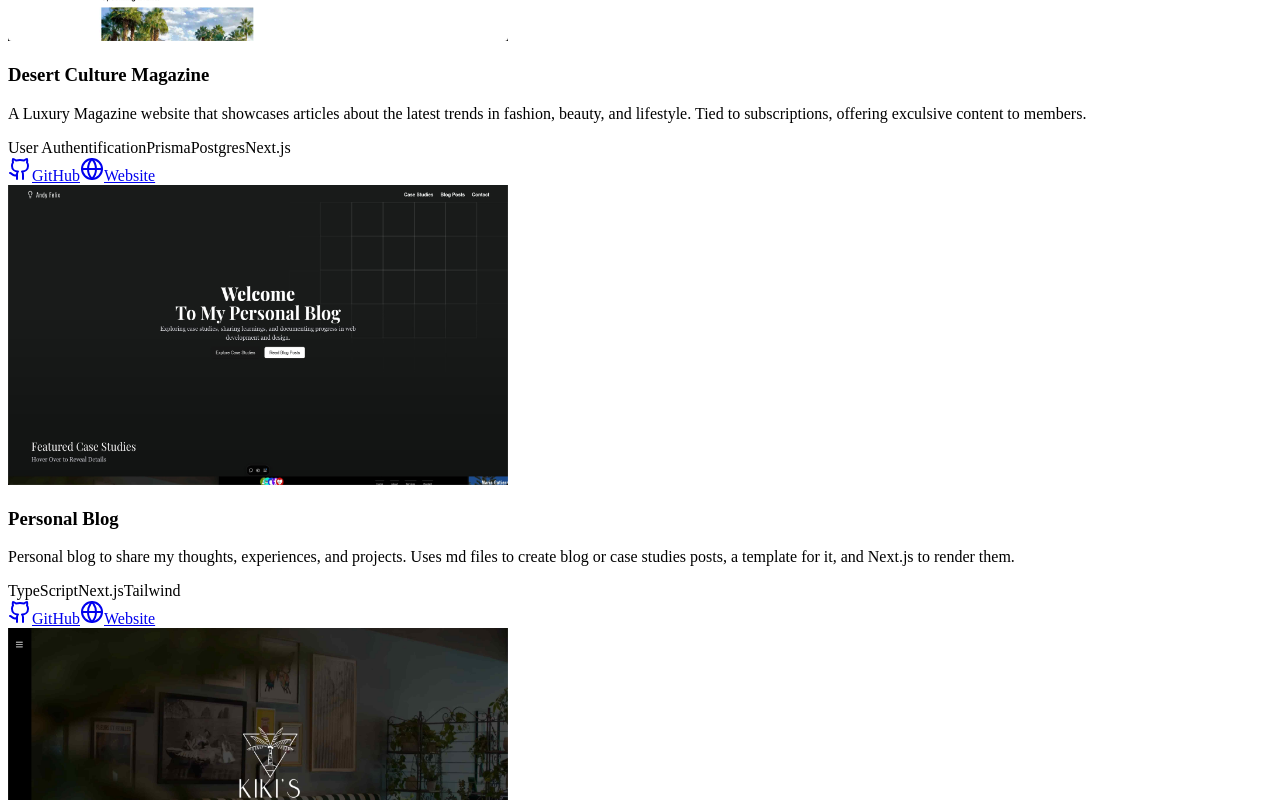
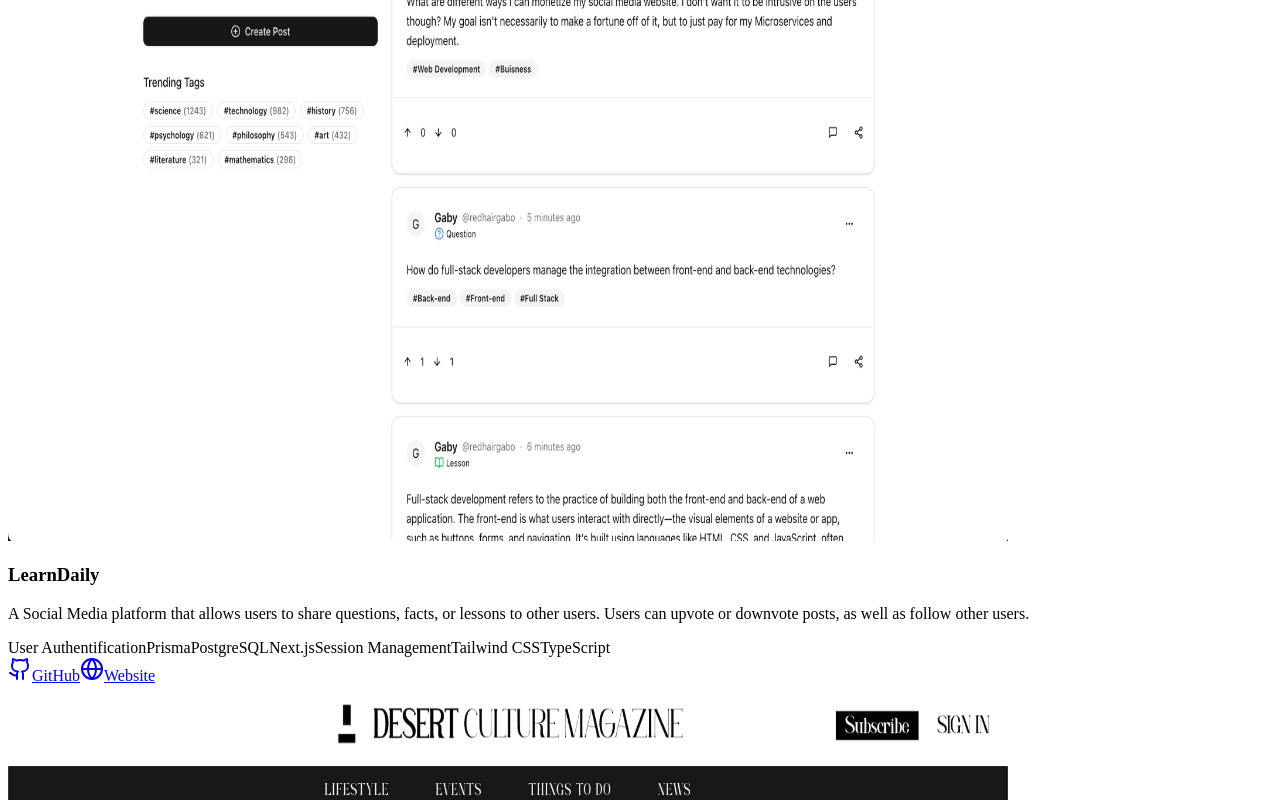
Before and after one commit to BabyDell/resume-website, a Next.js app: page / in a window 1280 px wide. Shown: the part 920-1720 px from the top of the page. Built offline with nearby package versions, Linux system fonts and the light colour scheme.

Commit message:
added project

```diff
--- a/src/components/Projects.tsx
+++ b/src/components/Projects.tsx
@@ -13,10 +13,19 @@ interface Project {
 
 const projects: Project[] = [
   {
+    title: "LearnDaily",
+    description:
+      "A Social Media platform that allows users to share questions, facts, or lessons to other users. Users can upvote or downvote posts, as well as follow other users.",
+    tags: ["User Authentification", "Prisma", "PostgreSQL", "Next.js", "Session Management", "Tailwind CSS", "TypeScript"],
+    githubUrl: "https://github.com/BabyDell/growth-app",
+    websiteUrl: "https://growth-app-kohl.vercel.app/",
+    imageUrl: "/img/ProjectLearn.jpg",
+  },
+  {
     title: "Desert Culture Magazine",
     description:
       "A Luxury Magazine website that showcases articles about the latest trends in fashion, beauty, and lifestyle. Tied to subscriptions, offering exculsive content to members.",
-    tags: ["User Authentification", "Prisma", "Postgres", "Next.js"],
+    tags: ["User Authentification", "Prisma", "PostgreSQL", "Next.js", "TypeScript"],
     githubUrl: "https://github.com/BabyDell/DesertCulture",
     websiteUrl: "https://desert-culture-five.vercel.app/",
     imageUrl: "/img/ProjectDC.jpg",
@@ -76,8 +85,8 @@ export default function Projects() {
                     <Image
                       src={project.imageUrl}
                       alt={project.title}
-                      width={500}
-                      height={300}
+                      width={1000}
+                      height={800}
                       className="w-full h-full object-cover"
                     />
                   </div>
```
Also changed, not shown: public/img/ProjectLearn.jpg (added).
